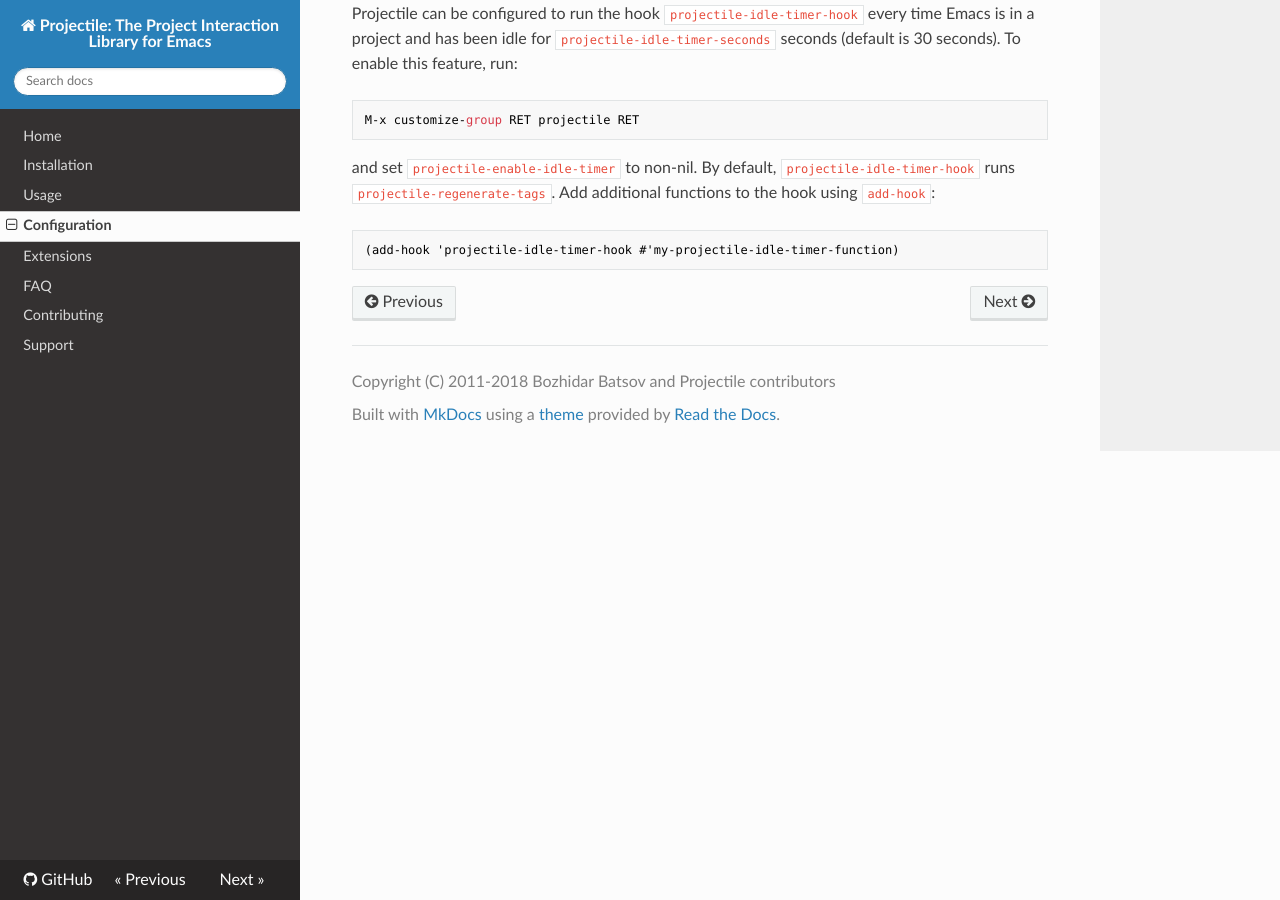
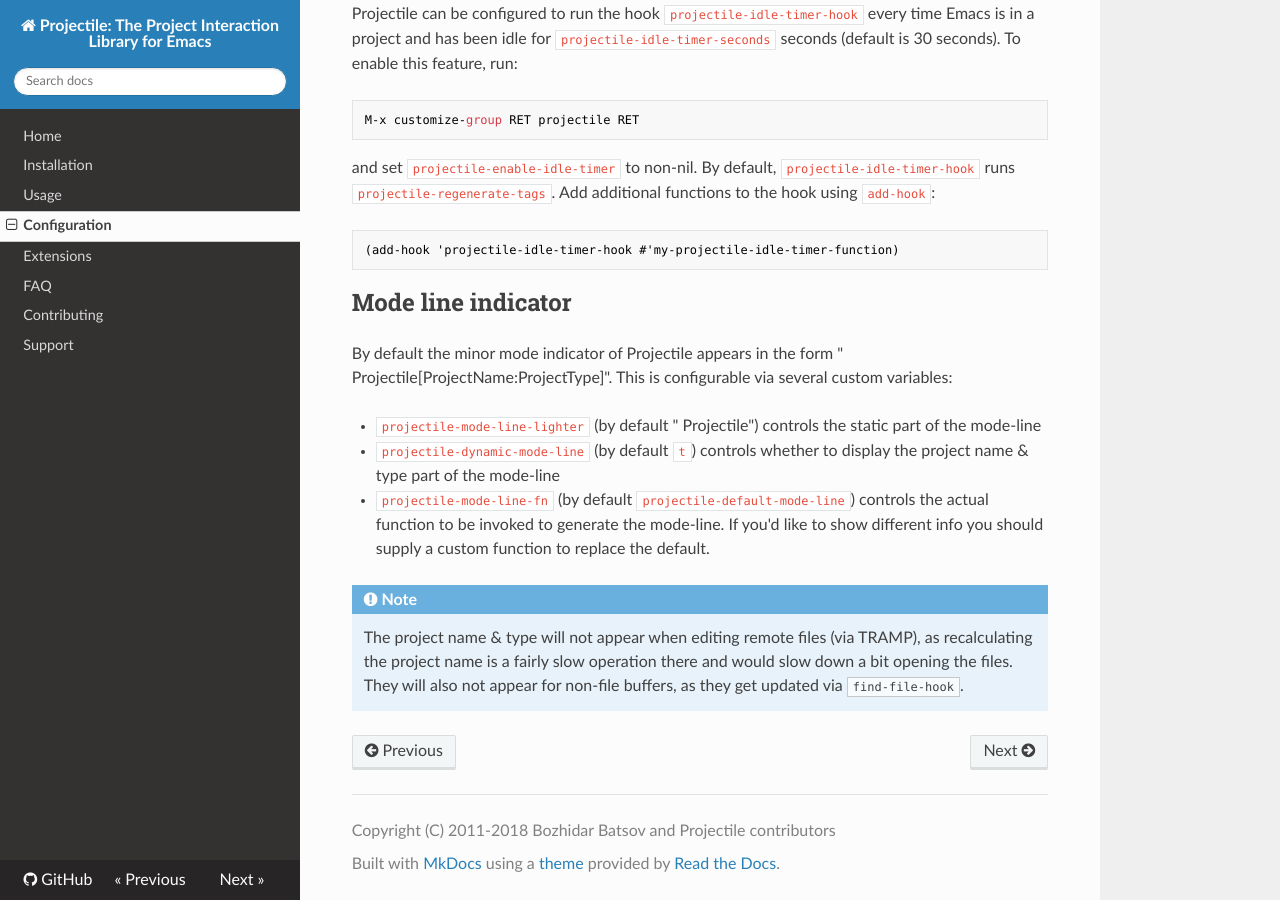
Before and after one commit to bbatsov/projectile, an MkDocs documentation site: the page built from doc/configuration.md, in a window 1280 px wide and 900 px high, scrolled down 8153 px. Built offline with MkDocs 1.6.1, drawn with Linux system fonts in a browser that asks for light colours; nearby versions of some CDN libraries; old or Windows-style settings are respelled for this version of MkDocs.

Commit message:
Add some fresh documentation about the mode-line

````diff
--- a/doc/configuration.md
+++ b/doc/configuration.md
@@ -434,3 +434,19 @@
 ```el
 (add-hook 'projectile-idle-timer-hook #'my-projectile-idle-timer-function)
 ```
+
+## Mode line indicator
+
+By default the minor mode indicator of Projectile appears in the form
+" Projectile[ProjectName:ProjectType]". This is configurable via several custom variables:
+
+* `projectile-mode-line-lighter` (by default " Projectile") controls the static part of the mode-line
+* `projectile-dynamic-mode-line` (by default `t`) controls whether to display the project name & type part of the mode-line
+* `projectile-mode-line-fn` (by default `projectile-default-mode-line`) controls the actual function to be invoked to generate the mode-line. If you'd like to show different info you should supply a custom function to replace the default.
+
+!!! Note
+
+    The project name & type will not appear when editing remote files
+    (via TRAMP), as recalculating the project name is a fairly slow operation there
+    and would slow down a bit opening the files. They will also not appear for
+    non-file buffers, as they get updated via `find-file-hook`.
````
